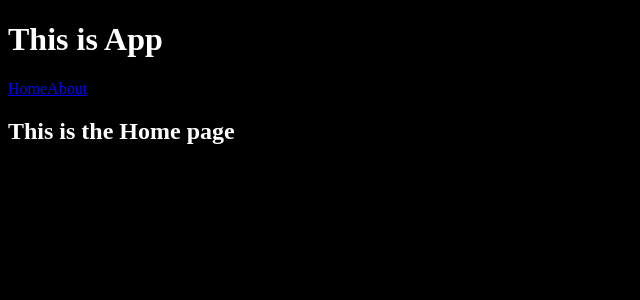
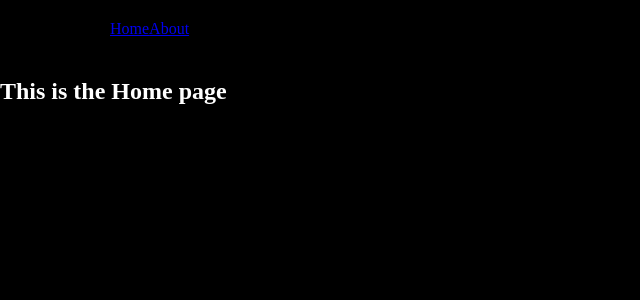
Before and after one commit to code-fun42/ssr, a React app: page / in a window 1280 px wide. Shown: the top 300 px of the page, without its empty margins (0-640 px from the left). Built offline with nearby package versions, Linux system fonts and the light colour scheme.

Commit message:
feat: add postcss

```diff
--- a/assets/styles/main.css
+++ b/assets/styles/main.css
@@ -1,4 +1,13 @@
 html, body {
-    background-color: black;
-    color: white;
+	background-color: black;
+	color: white;
+	padding: 0;
+	margin: 0;
 }
+
+.container {
+	margin: 0 auto;
+	padding: 0 20px;
+	max-width: 1060px;
+	width: 100%;
+}
--- a/package.json
+++ b/package.json
@@ -24,10 +24,14 @@
       "@types/react-dom": "^18.2.18",
       "@types/react-router-dom": "^5.3.3",
       "@types/webpack": "^5.28.5",
+      "autoprefixer": "^10.4.17",
       "css-loader": "^6.9.0",
       "css-minimizer-webpack-plugin": "^6.0.0",
       "html-webpack-plugin": "^5.6.0",
       "mini-css-extract-plugin": "^2.7.7",
+      "postcss": "^8.4.33",
+      "postcss-loader": "^8.0.0",
+      "postcss-nested": "^6.0.1",
       "style-loader": "^3.3.4",
       "terser-webpack-plugin": "^5.3.10",
       "ts-loader": "^9.5.1",
--- /dev/null
+++ b/postcss.config.ts
@@ -0,0 +1,8 @@
+const config = {
+	plugins: [
+		require('autoprefixer'),
+		require('postcss-nested')
+	]
+};
+
+export default config;
--- a/src/App.tsx
+++ b/src/App.tsx
@@ -1,16 +1,16 @@
 import "@assets/styles/main.css";
 
 import React from 'react';
-import Navbar from "@components/blocks/navbar";
 import {Route, Routes} from "react-router-dom";
+
+import Header from "@components/sections/header";
 import Home from "@pages/home";
 import About from "@pages/about";
 
 function App() {
    return (
       <div className="app">
-         <h1>This is App</h1>
-         <Navbar/>
+         <Header></Header>
          <Routes>
             <Route path="/" element={<Home/>}/>
             <Route path="/about" element={<About/>}/>
--- /dev/null
+++ b/src/components/sections/header/index.css
@@ -0,0 +1,8 @@
+.header {
+	width: 100%;
+	height: 100%;
+
+	&__container {
+		padding: 20px 0;
+	}
+}
--- a/src/components/sections/header/index.tsx
+++ b/src/components/sections/header/index.tsx
@@ -1,9 +1,24 @@
 import React from 'react';
+import Navbar from "@components/blocks/navbar";
 
-function Header(){
-   return(
+import "@components/sections/header/index.css";
+
+function Header() {
+   return (
       <div className="header">
+         <div className="container">
+            <div className="header__container">
+               <div className="header__logo"></div>
+               <div className="header__navbar-wrap">
+                  <Navbar/>
+               </div>
+               <div className="header__btn">
 
+               </div>
+            </div>
+         </div>
       </div>
    );
 }
+
+export default Header;
--- a/src/components/ui/button/index.tsx
+++ b/src/components/ui/button/index.tsx
@@ -1,6 +1,6 @@
+import React from 'react';
+
 import "@components/ui/button/index.css";
-
-import React from 'react';
 
 function Button() {
    return (
--- a/webpack.common.config.ts
+++ b/webpack.common.config.ts
@@ -31,7 +31,8 @@ const config: WebpackConfiguration = {
 				exclude: /node_modules/,
 				use: [
 					MiniCssExtractPlugin.loader,
-					"css-loader"
+					"css-loader",
+					"postcss-loader"
 				]
 			},
 		]
```
Also changed, not shown: webpack.devserver.config.ts (+21 -3 lines), 1 other file (tests, documents, lock files or other folders).
